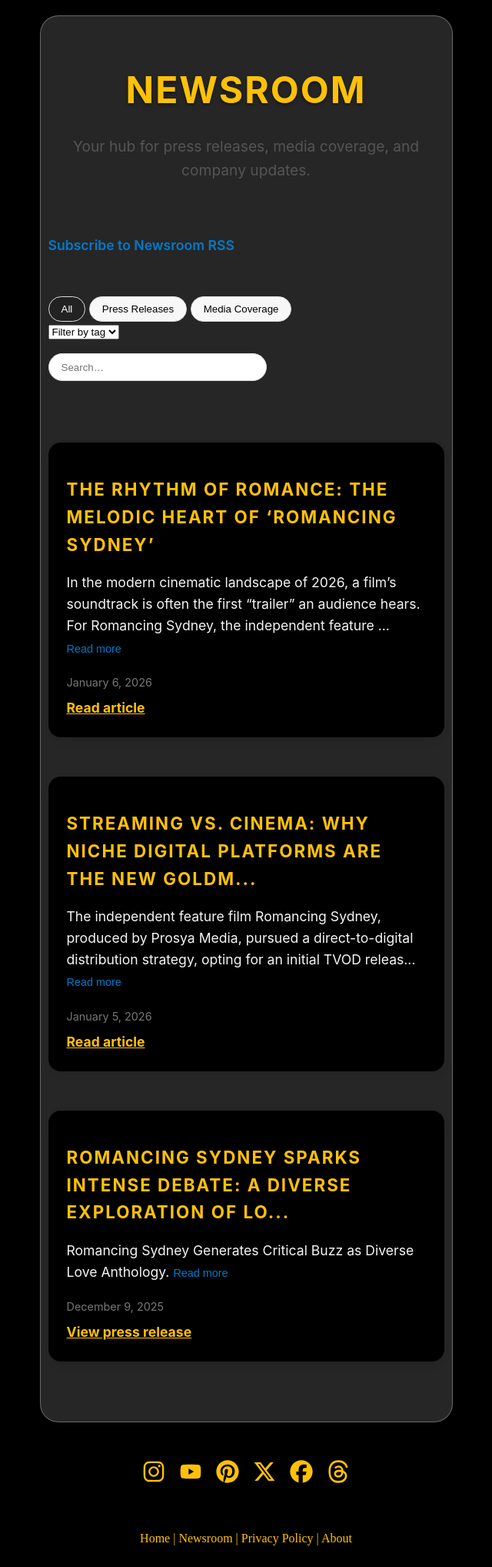
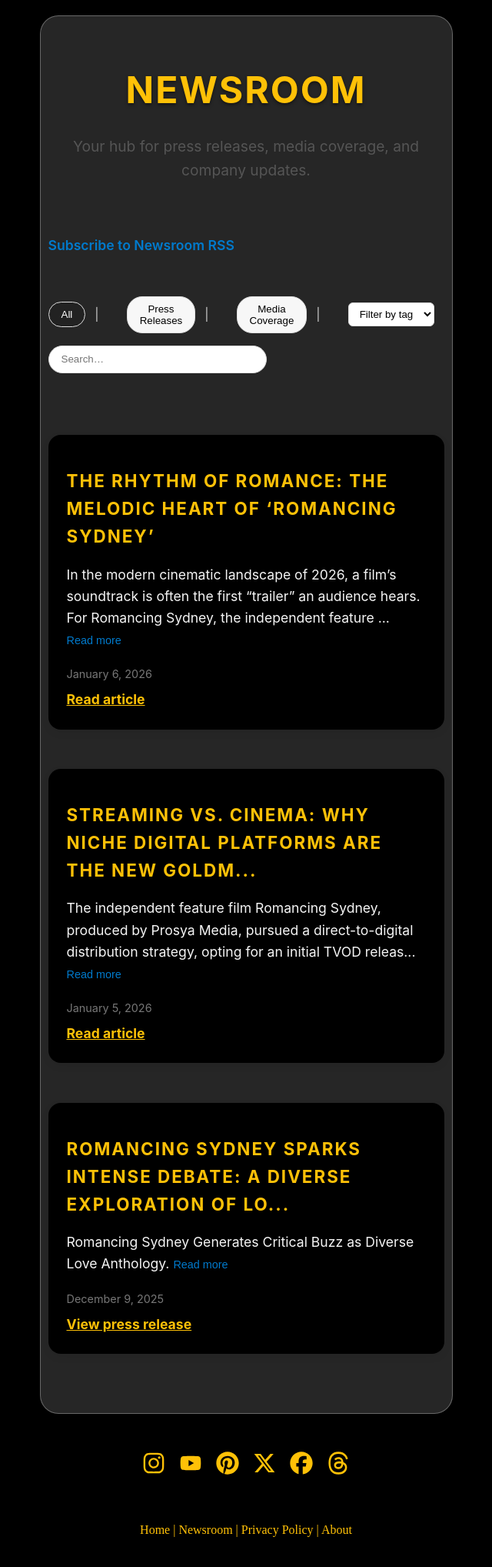
Before and after one commit to prosyamedia/website, a Jekyll site: the page built from newsroom.html, in a window 1280 px wide. Shown: the whole page at 77% size, without its empty margins (320-960 px from the left). Built offline with Jekyll 4.4.1, drawn with Linux system fonts in a browser that asks for light colours.

Commit message:
Filters UI

```diff
--- a/newsroom.html
+++ b/newsroom.html
@@ -53,9 +53,16 @@ pagination:
 
 <div class="newsroom-controls">
   <div class="filters">
+    <span class="filter-item">
       <button onclick="filterItems('all')" class="active">All</button>
+    </span>
+    <span class="filter-item">
       <button onclick="filterItems('press')">Press Releases</button>
+    </span>
+    <span class="filter-item">
       <button onclick="filterItems('media')">Media Coverage</button>
+    </span>
+    <span class="filter-item">
       <div class="tag-filter">
         <select id="tagSelect" onchange="filterByTag()">
           <option value="">Filter by tag</option>
@@ -75,7 +82,7 @@ pagination:
           {% endfor %}
         </select>
       </div>
-
+    </span>
   </div>
 
   <input type="text" id="search" placeholder="Search…" onkeyup="searchItems()">
--- a/style.css
+++ b/style.css
@@ -336,6 +336,36 @@ footer a:hover svg {
   gap: 1rem;
 }
 
+.filters {
+  display: flex;
+  align-items: center;
+  gap: 0.75rem;
+  flex-wrap: nowrap;
+}
+
+.filter-item {
+  display: flex;
+  align-items: center;
+  position: relative;
+  padding-right: 0.75rem;
+  margin-right: 0.75rem;
+}
+
+/* Add the | separator */
+.filter-item:not(:last-child)::after {
+  content: "|";
+  color: #ccc;
+  margin-left: 0.75rem;
+}
+
+/* Make the select visually match buttons */
+.tag-filter select {
+  padding: 6px 10px;
+  border-radius: 6px;
+  border: 1px solid #ddd;
+  background: #fff;
+}
+
 .filters button {
   padding: 0.5rem 1rem;
   border-radius: 20px;
```
Lines whose indentation alone changed are shown as unchanged.
